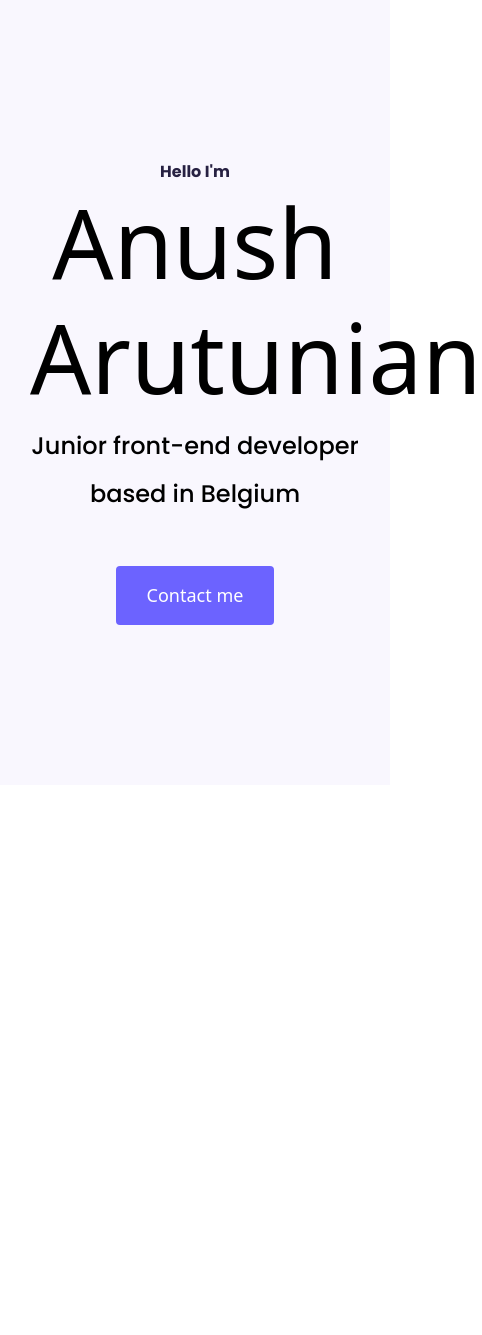
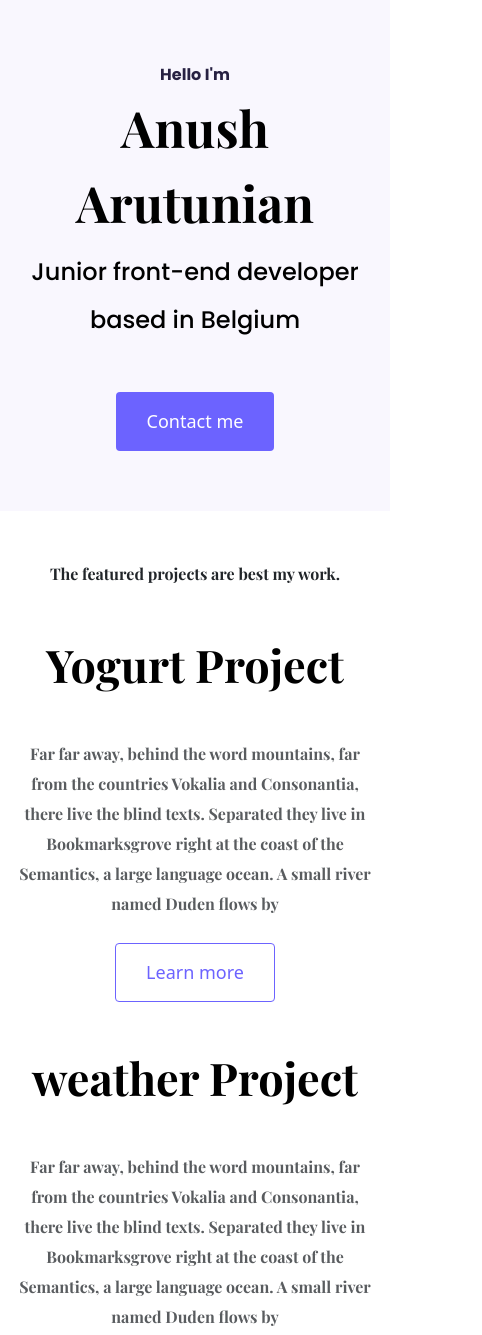
Before and after one commit to Anush199530/portfolio-project, a plain HTML site: page index.html in a window 390 px wide. Shown: the top 1335 px of the page, 482 px wide, since content can reach past the window. Before the commit the page ends 844 px from the top, so only its background shows below. Drawn offline with nearby package versions, Linux system fonts and the light colour scheme.

Commit message:
added homepage design

```diff
--- a/CSS/styles.css
+++ b/CSS/styles.css
@@ -5,7 +5,7 @@ font-family: 'Poppins', sans-serif;*/
   --branding-color: #6c63ff;
   --secondary-color: #f9f7fe;
   --heading-font-family: "Playfair Display", serif;
-  --default-font-family: 'Poppins', sans-serif;
+  --default-font-family: "Poppins", sans-serif;
 }
 
 h1,
@@ -15,15 +15,24 @@ h4,
 h5,
 h6 {
   color: black;
-  font-family: var(--heading-font-family)
+  font-family: var(--heading-font-family);
   font-weight: bold;
 }
 
 h1 {
   font-size: 96px;
+  line-height: 1.5;
+}
+h2 {
+  font-size: 64px;
 }
 p {
-  font-family: var(--heading-font-family)
+  font-weight: normal;
+  font-size: 16px;
+  line-height: 30px;
+}
+p {
+  font-family: var(--heading-font-family);
   font-weight: normal;
   margin: 0;
 }
@@ -52,3 +61,36 @@ p {
   line-height: 27px;
   padding: 15px 30px;
 }
+.btn-branding-outline {
+  color: var(--branding-color);
+  border: 1px solid var(--branding-color);
+  border-radius: 4px;
+
+  font-size: 18px;
+  line-height: 27px;
+  padding: 15px 30px;
+}
+.project-description {
+  padding: 120px 60px;
+}
+
+@media (max-width: 960px) {
+  h1{
+font-size: 50px;
+line-height: 1.5;
+
+  }
+
+  h2{
+    font-size: 45px;
+  }
+  .project-description {
+
+    padding: 0;
+    text-align: center;
+  }
+.hero {
+
+  padding: 60px 20px;
+}
+}
--- a/index.html
+++ b/index.html
@@ -32,13 +32,67 @@
   </head>
   <body>
     <div class="hero">
-       <p>Hello I'm</p>
+      <p>Hello I'm</p>
 
-    <h1>Anush Arutunian</h1>
-    <h2 class="mb-5">Junior front-end developer based in Belgium</h2>
-    <div><a href="#" class="btn btn-branding">Contact me </a></div>
+      <h1>Anush Arutunian</h1>
+      <h2 class="mb-5">Junior front-end developer based in Belgium</h2>
+      <div><a href="#" class="btn btn-branding">Contact me </a></div>
+    </div>
+    <p class="text-center m-5">The featured projects are best my work.</p>
 
+    <div class="container">
+      <div class="row mb-5">
+        <div class="col d-none d-lg-block">
+          <img src="images/yogurt.png" class="img-fluid" alt="" />
+        </div>
+        <div class="col">
+          <div class="project-description">
+            <h2 class="mb-5">Yogurt Project</h2>
+            <p class="mb-4 text-muted">
+              Far far away, behind the word mountains, far from the countries
+              Vokalia and Consonantia, there live the blind texts. Separated
+              they live in Bookmarksgrove right at the coast of the Semantics, a
+              large language ocean. A small river named Duden flows by
+            </p>
+            <a href="#" class="btn btn-branding-outline">Learn more</a>
+          </div>
+        </div>
+
+        </div>
+      <div class="row mb-5">
+
+        <div class="col">
+          <div class="project-description">
+            <h2 class="mb-5">weather Project</h2>
+            <p class="mb-4 text-muted">
+              Far far away, behind the word mountains, far from the countries
+              Vokalia and Consonantia, there live the blind texts. Separated
+              they live in Bookmarksgrove right at the coast of the Semantics, a
+              large language ocean. A small river named Duden flows by
+            </p>
+            <a href="#" class="btn btn-branding-outline">Learn more</a>
+          </div>
+
+        </div>
+          <div class="col d-none d-lg-block">
+          <img src="images/weather.png" class="img-fluid" alt="" />
+        </div>
+      </div>
+      <div class="row mb-5">
+        <div class="col d-none d-lg-block">
+          <img src="images/dictionary.png" class="img-fluid" alt="" />
+        </div>
+        <div class="col">
+          <div class="project-description">
+            <h2 class="mb-5">dictionary Project</h2>
+            <p class="mb-4 text-muted">
+              Far far away, behind the word mountains, far from the countries
+              Vokalia and Consonantia, there live the blind texts. Separated
+              they live in Bookmarksgrove right at the coast of the Semantics, a
+              large language ocean. A small river named Duden flows by
+            </p>
+            <a href="#" class="btn btn-branding-outline">Learn more</a>
+          </div>
     </div>
-
   </body>
 </html>
```
Also changed, not shown: images/dictionary.png (added), images/weather.png (added), images/yogurt.png (added).
